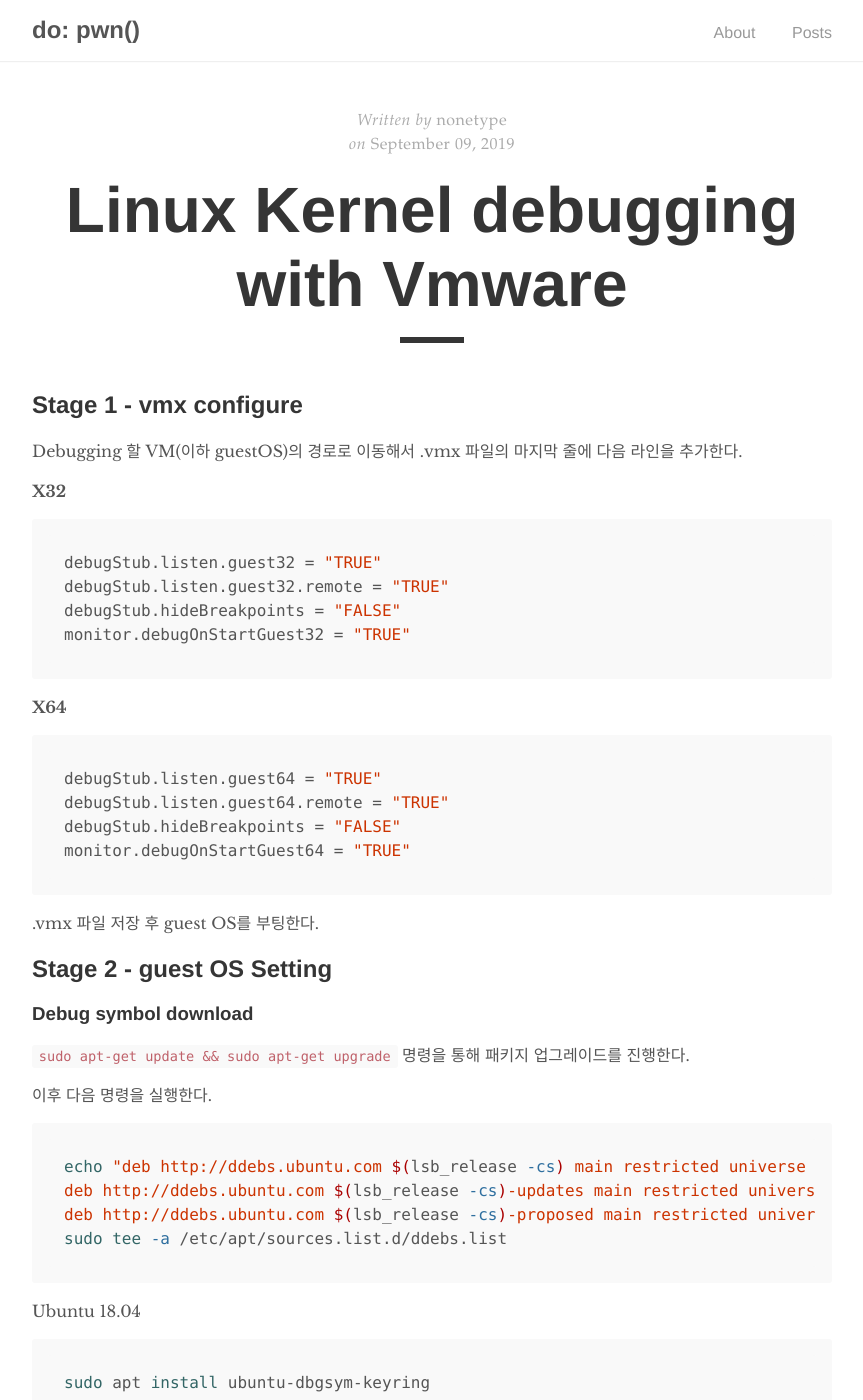
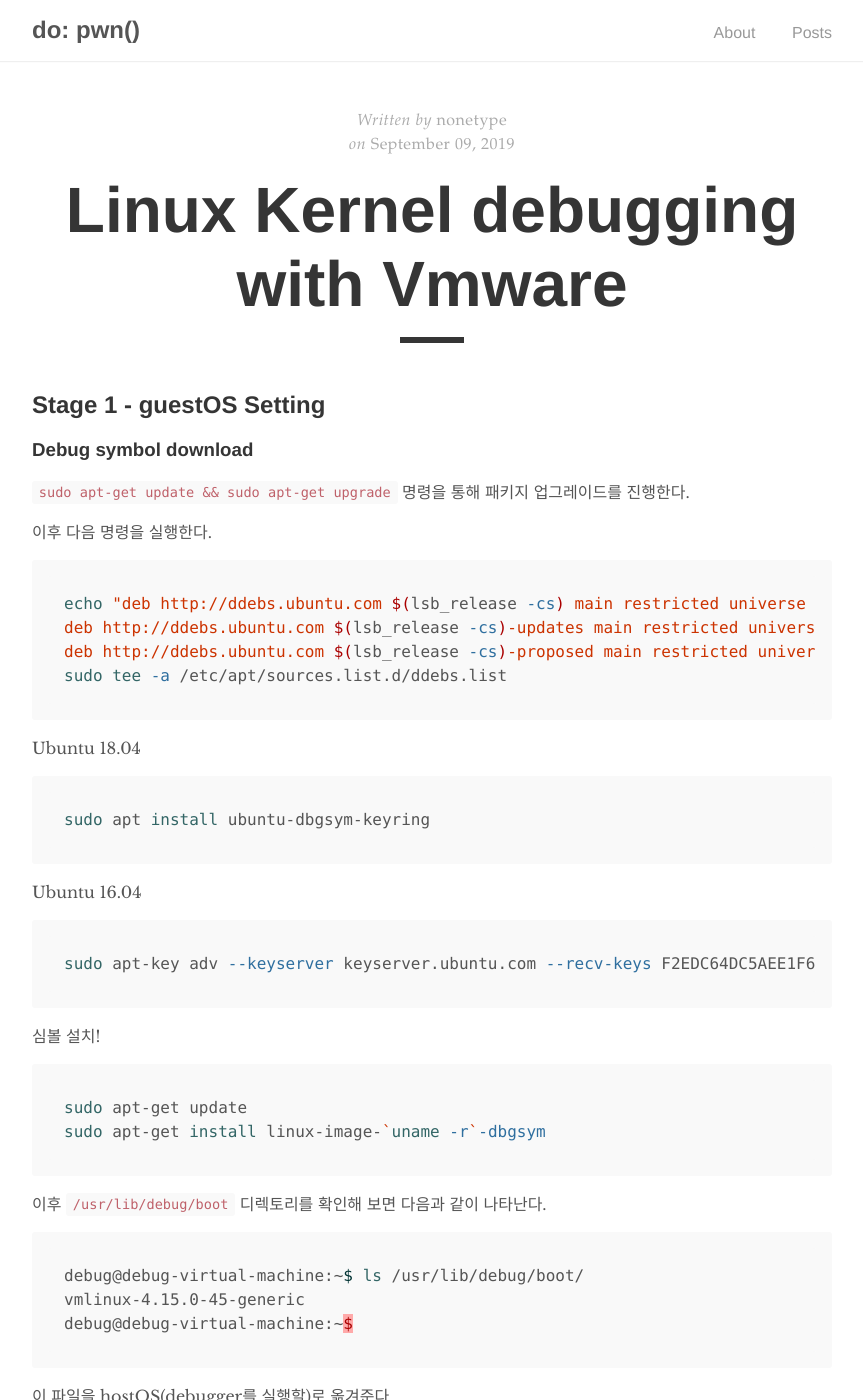
Before and after one commit to nonetype/old-blog-repo, a Jekyll site: the page built from _posts/2019-09-09-Kernel-Debug-With-Vmware.md, in a window 1280 px wide and 1400 px high. Shown: the whole window, without its empty margins (208-1071 px from the left). Built offline with Jekyll 4.4.1, drawn with Linux system fonts in a browser that asks for light colours; some web fonts are replaced; some of the changed text lies outside the part shown.

Commit message:
Edited Post

````diff
--- a/_posts/2019-09-09-Kernel-Debug-With-Vmware.md
+++ b/_posts/2019-09-09-Kernel-Debug-With-Vmware.md
@@ -4,29 +4,7 @@
 author: "nonetype"
 ---
 
-## Stage 1 - vmx configure
-
-Debugging 할 VM(이하 guestOS)의 경로로 이동해서 .vmx 파일의 마지막 줄에 다음 라인을 추가한다.
-
-**X32**
-```sh
-debugStub.listen.guest32 = "TRUE"
-debugStub.listen.guest32.remote = "TRUE"
-debugStub.hideBreakpoints = "FALSE"
-monitor.debugOnStartGuest32 = "TRUE"
-```
-
-**X64**
-```sh
-debugStub.listen.guest64 = "TRUE"
-debugStub.listen.guest64.remote = "TRUE"
-debugStub.hideBreakpoints = "FALSE"
-monitor.debugOnStartGuest64 = "TRUE"
-```
-
-.vmx 파일 저장 후 guest OS를 부팅한다.
-
-## Stage 2 - guest OS Setting
+## Stage 1 - guestOS Setting
 
 ### Debug symbol download
 `sudo apt-get update && sudo apt-get upgrade` 명령을 통해 패키지 업그레이드를 진행한다.
@@ -104,6 +82,28 @@
 
 설정 저장 후 `sudo update-grub` 필수!!!
 
+## Stage 2 - vmx configure
+
+guestOS의 VM file 경로로 이동해서 .vmx 파일의 마지막 줄에 다음 라인을 추가한다.
+
+**X32**
+```sh
+debugStub.listen.guest32 = "TRUE"
+debugStub.listen.guest32.remote = "TRUE"
+debugStub.hideBreakpoints = "FALSE"
+monitor.debugOnStartGuest32 = "TRUE"
+```
+
+**X64**
+```sh
+debugStub.listen.guest64 = "TRUE"
+debugStub.listen.guest64.remote = "TRUE"
+debugStub.hideBreakpoints = "FALSE"
+monitor.debugOnStartGuest64 = "TRUE"
+```
+
+.vmx 파일 저장 후 guest OS를 부팅한다.
+
 
 ## Stage 3 - remote attach
 
````
